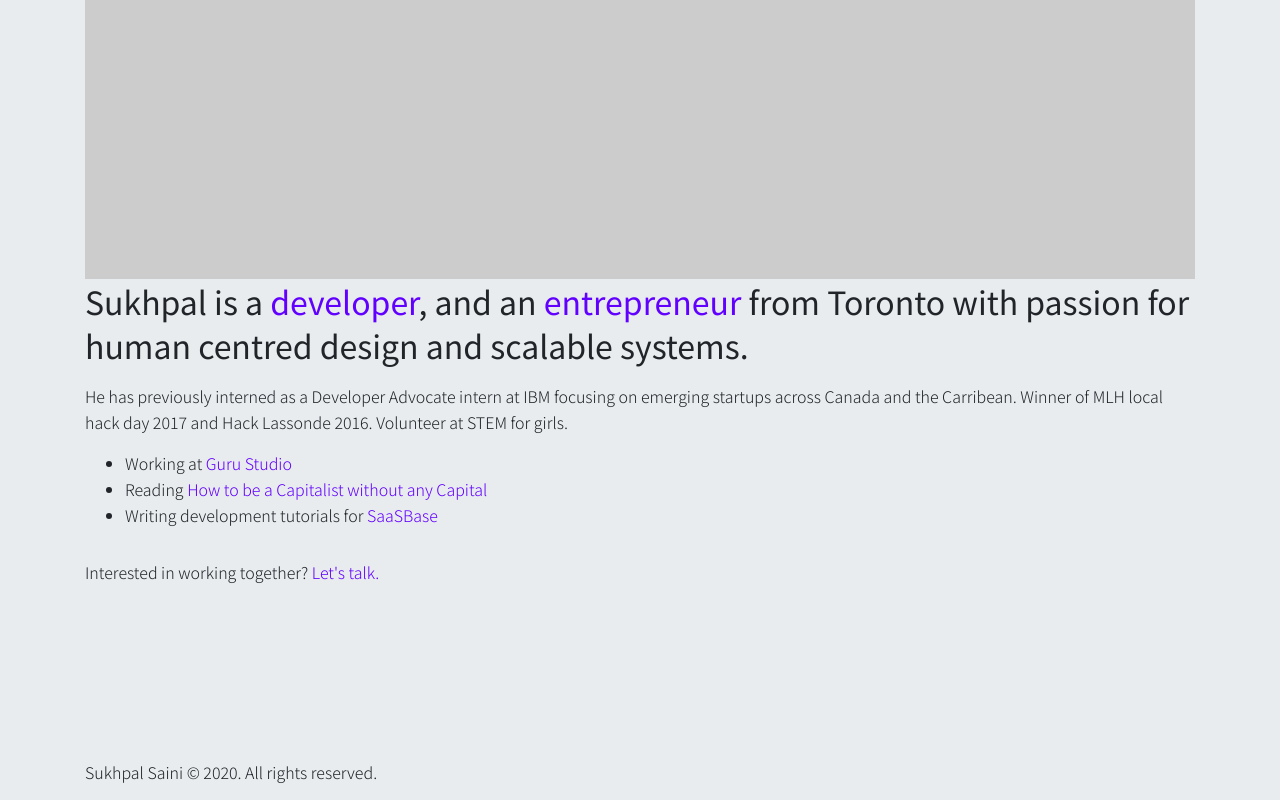
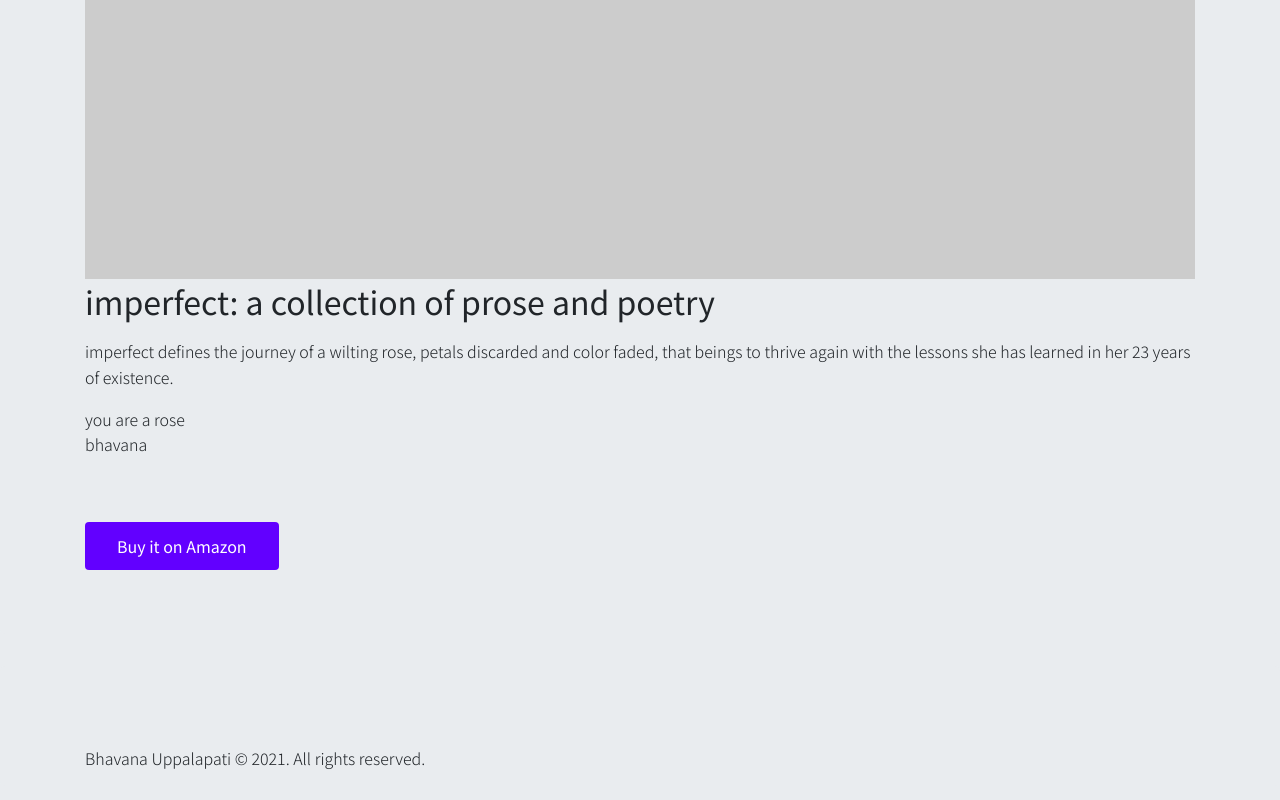
Before and after one commit to bhavanau/bhavanau.github.io, a plain HTML site: page index.html in a window 1280 px wide. Shown: the part 1049-1849 px from the top of the page. Drawn offline with nearby package versions, Linux system fonts and the light colour scheme; placeholder pictures from the web are drawn by us.

Commit message:
block major parts

```diff
--- a/index.html
+++ b/index.html
@@ -3,24 +3,10 @@
 
 <head>
   <meta charset="UTF-8" />
-  <meta name="description"
-    content="Sukhpal is a developer and an entrepreneur from Toronto with passion for human centred design and scalable systems." />
-  <meta name="keywords" content="fullstack, developer, entrepreneur" />
-  <meta name="viewport" content="width=device-width, initial-scale=1.0" />
-  <meta http-equiv="X-UA-Compatible" content="ie=edge" />
-  <meta name="msapplication-config" content="/images/favicon/browserconfig.xml" />
   <meta name="msapplication-TileColor" content="#5000ff" />
   <meta name="theme-color" content="#5000ff" />
 
-  <meta property="og:title" content="Sukhpal Saini | Developer and Entrepreneur from Toronto" />
-  <meta property="og:type" content="website" />
-  <meta property="og:url" content="https://sssaini.io/" />
-  <meta property="og:image" content="/images/demo-screen-framed-2.png" />
-  <meta property="og:site_name" content="Sukhpal Saini | Developer and Entrepreneur from Toronto" />
-  <meta property="og:description"
-    content="Sukhpal is a developer and an entrepreneur from Toronto with passion for human centred design and scalable systems." />
-
-  <title>Sukhpal Saini - Developer, Entrepreneur from Toronto</title>
+  <title>imperfect: a collection of prose and poetry</title>
 
   <link href="https://stackpath.bootstrapcdn.com/bootstrap/4.3.1/css/bootstrap.min.css" rel="stylesheet"
     integrity="sha384-ggOyR0iXCbMQv3Xipma34MD+dH/1fQ784/j6cY/iJTQUOhcWr7x9JvoRxT2MZw1T" crossorigin="anonymous" />
@@ -31,15 +17,15 @@
   <link rel="stylesheet" href="main.css" />
 </head>
 
-<body>
+<body style="">
   <header>
     <div class="container">
       <nav class="navbar">
         <h2 class="navbar__brand">
-          <span style="font-weight: 500;">Sukhpal</span> Saini
+          <span style="font-weight: 500;">Bhavana Uppalapati
         </h2>
         <a class="navbar__contact" href="#">
-          <h2>sunnyashiin@gmail.com</h2>
+          <h2>bhavana_u@hotmail.com</h2>
         </a>
       </nav>
     </div>
@@ -52,38 +38,23 @@
         <img src="https://via.placeholder.com/1200" style="width: 100%" alt="">
 
         <h1 class="hero__title">
-          Sukhpal is a
-          <a href="/" style="">developer</a>, and an
-          <a href="/">entrepreneur</a> from Toronto with passion for human
-          centred design and scalable systems.
+          imperfect: a collection of prose and poetry
         </h1>
         <p class="hero__lead">
-          He has previously interned as a Developer Advocate intern at IBM
-          focusing on emerging startups across Canada and the Carribean.
-          Winner of MLH local hack day 2017 and Hack Lassonde 2016. Volunteer
-          at STEM for girls.
+          imperfect defines the journey of a wilting rose, petals discarded and color faded, that beings to thrive again
+          with the lessons she has learned in her 23 years of existence.
         </p>
 
-        <div class="hero__currents">
-          <ul class="">
-            <li>
-              Working at
-              <a alt="Guru Studio website" href="https://gurustudio.com" target="_blank" class="">Guru Studio</a>
-            </li>
-            <li>
-              Reading
-              <a alt="How to be a capitalist without any capital Amazon"
-                href="https://www.amazon.com/How-Capitalist-Without-Any-Capital/dp/052553444X/" target="_blank"
-                class="">How to be a Capitalist without any Capital</a>
-            </li>
-            <li>
-              Writing development tutorials for
-              <a alt="SaaSbase link" href="https://saasbase.dev" target="_blank" class="">SaaSBase</a>
-            </li>
-          </ul>
-        </div>
+        <p class="hero__lead">
+          you are a rose<br>
+
+          bhavana
+        </p>
+
         <div class="hero__cta mt-4">
-          <p>Interested in working together? <a href="mailto:sunnyashiin@gmail.com">Let's talk.</a></p>
+          <button class="primary-btn">
+            Buy it on Amazon
+          </button>
         </div>
       </div>
     </div>
@@ -95,7 +66,7 @@
       <div class="container footer">
         <div style="margin-top:1rem;">
           <p class="footer__copyright">
-            Sukhpal Saini &copy; 2020. All rights reserved.
+            Bhavana Uppalapati &copy; 2021. All rights reserved.
           </p>
         </div>
       </div>
```
